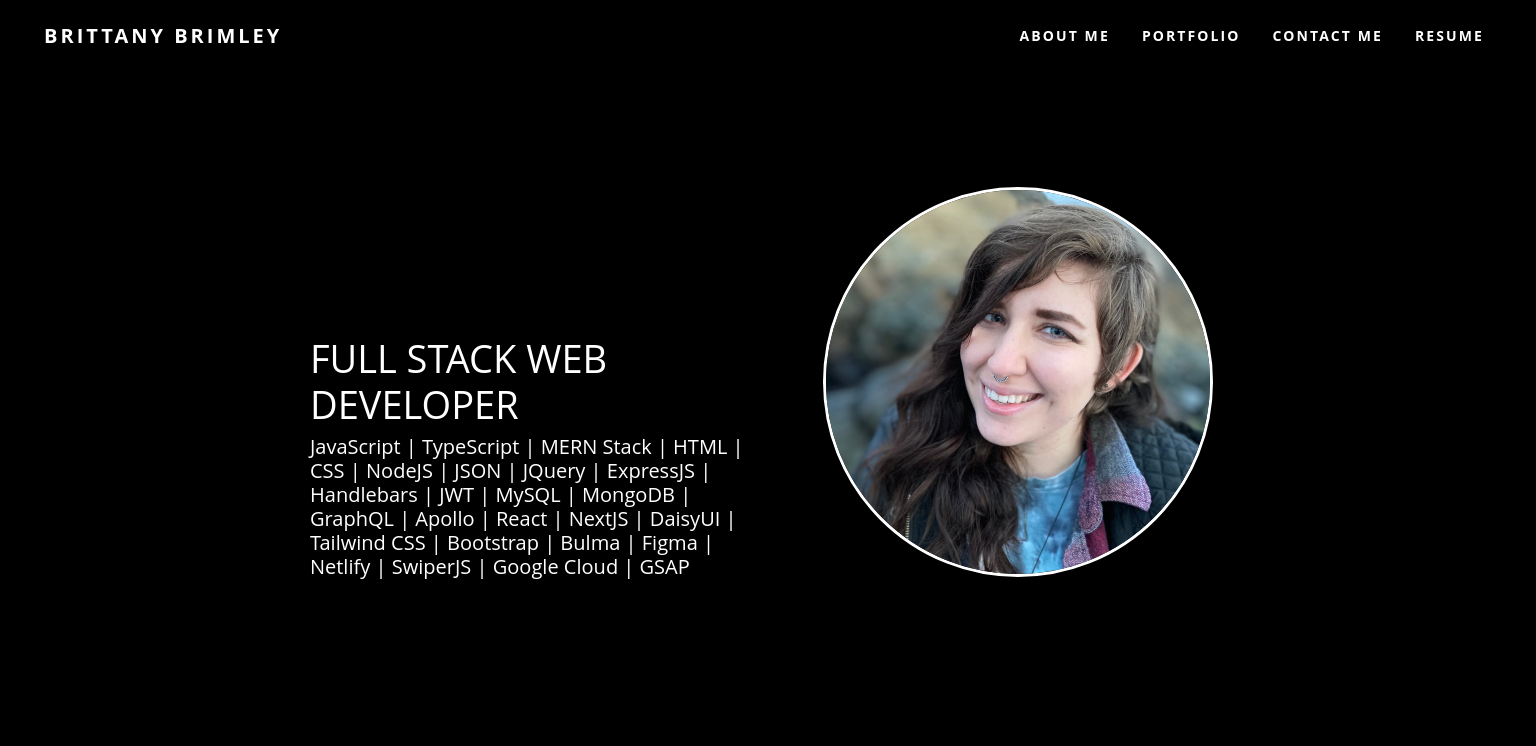
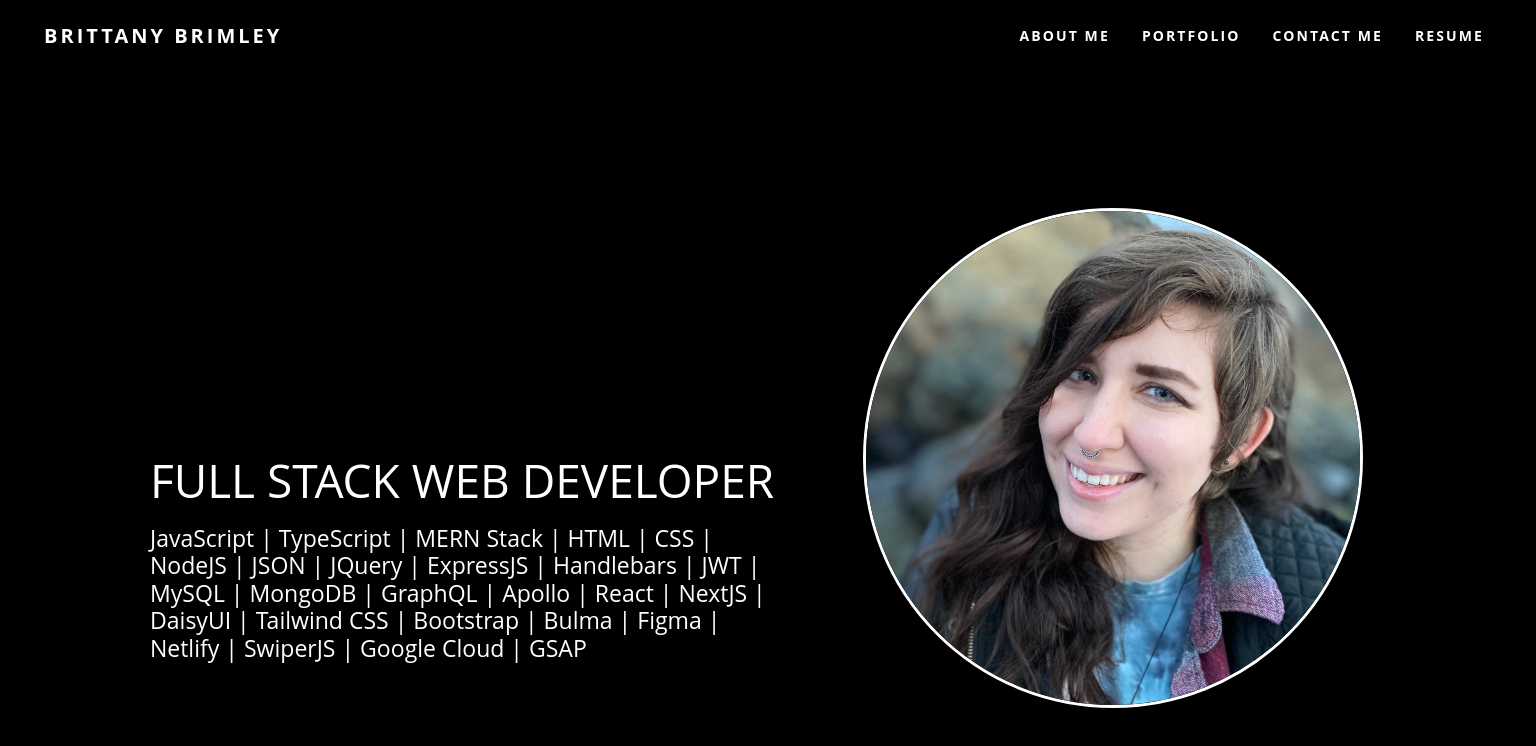
Before and after one commit to Git-BritHub/Brittany-Portfolio-Main, a React (Vite) app: page / in a window 1536 px wide. Shown: the top 746 px of the page. Built offline with nearby package versions, Linux system fonts and the light colour scheme.

Commit message:
styling and positioning for screen width sizes 1024 to 1440

```diff
--- a/src/views/AboutMe/style.css
+++ b/src/views/AboutMe/style.css
@@ -1,16 +1,16 @@
 .aboutMe {
-  padding: 11rem 4rem 0 4rem;
+  padding: 12rem 4rem 0 4rem;
   z-index: 3;
 }
 .row {
-  margin-left: -300px;
-  margin-right: -320px;
+  margin-left: -330px;
+  margin-right: -360px;
   padding-left: 1rem;
   padding-right: 1rem;
 }
 .profilePic {
-  height: 390px;
-  width: 390px;
+  height: 410px;
+  width: 410px;
   border-radius: 50%;
   border: 3px solid white;
   object-fit:cover;
@@ -78,7 +78,69 @@
 .parallaxSection .parallaxBg .clip-text {
   overflow: hidden;
 }
+/* @media(max-width: 2560px) {
+  .aboutMe {
+    padding: 14rem 4rem 0 4rem;
+  }
+  .row {
+    margin-left: -300px;
+    margin-right: -320px;
+    padding-left: 1rem;
+    padding-right: 1rem;
+  }
+  .profilePic {
+    height: 400px;
+    width: 400px;
+  }
+  .aboutMe h1 {
+    font-size: 55px;
+    text-align: start;
+    margin-top: 12rem;
+    margin-bottom: .5rem;
+  }
+  .aboutMe h2 {
+    font-size: 30px;
+    text-align: start;
+  }
+} */
 
+@media(min-width: 1440px) {
+  .aboutMe {
+    padding: 13rem 4rem 0 4rem;
+  }
+  .row {
+    margin-left: -460px;
+    margin-right: -500px;
+  }
+  .profilePic {
+    height: 500px;
+    width: 500px;
+  }
+  .aboutMe h1 {
+    font-size: 46px;
+    margin-top: 13rem;
+    margin-bottom: 1rem;
+  }
+  .aboutMe h2 {
+    font-size: 23px;
+  }
+}
+
+@media(max-width: 1024px) {
+  .aboutMe {
+    padding: 11rem 4rem 0 4rem;
+  }
+  .row {
+    margin-left: -300px;
+    margin-right: -325px;
+    padding-left: 1rem;
+    padding-right: 1rem;
+  }
+  .profilePic {
+    height: 390px;
+    width: 390px;
+  }
+}
 @media(max-width: 991px) {
   .profilePic {
     height: 300px;
```
